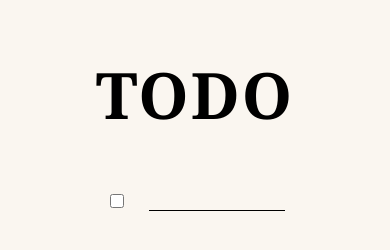
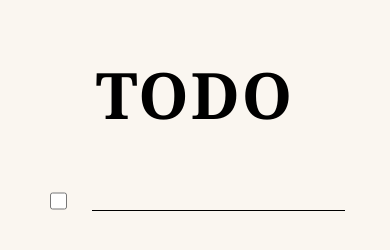
Before and after one commit to Hemanth-05/Todo-List, a plain HTML site: page index.html in a window 390 px wide. Drawn offline with nearby package versions, Linux system fonts and the light colour scheme.

Commit message:
Add files via upload
first

```diff
--- a/styles.css
+++ b/styles.css
@@ -59,3 +59,9 @@ h1{
 .todoElement:focus{
     outline: none;
 }
+
+@media (max-width: 468px){
+    .main{
+        width: 100%;
+    }
+}
```
